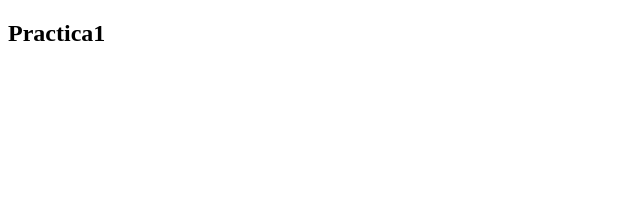
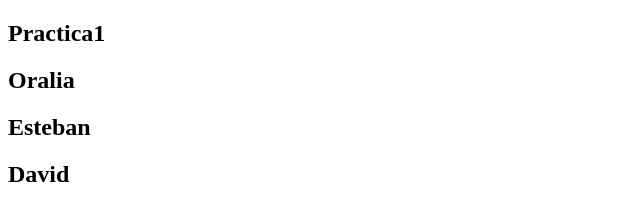
Before and after one commit to EstebanOlea/JenkinsGitHub-2, a plain HTML site: page index.html in a window 1280 px wide. Shown: the whole page, without its empty margins (0-640 px from the left). Drawn offline with Linux system fonts and the light colour scheme.

Commit message:
Update index.html

```diff
--- a/index.html
+++ b/index.html
@@ -8,5 +8,8 @@
 </head>
 <body>
     <h2>Practica1</h2>
+    <h2>Oralia</h2>
+    <h2>Esteban</h2>
+    <h2>David</h2>
 </body>
 </html>
```
